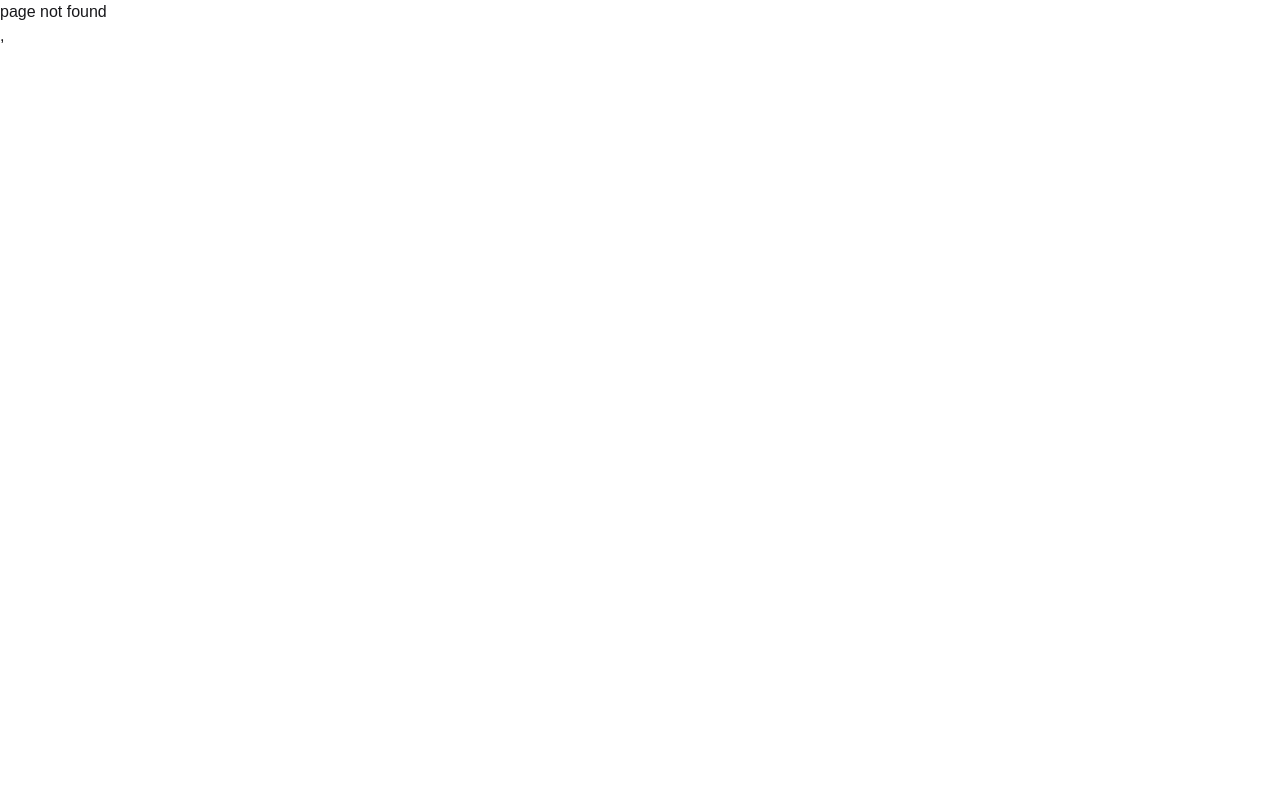
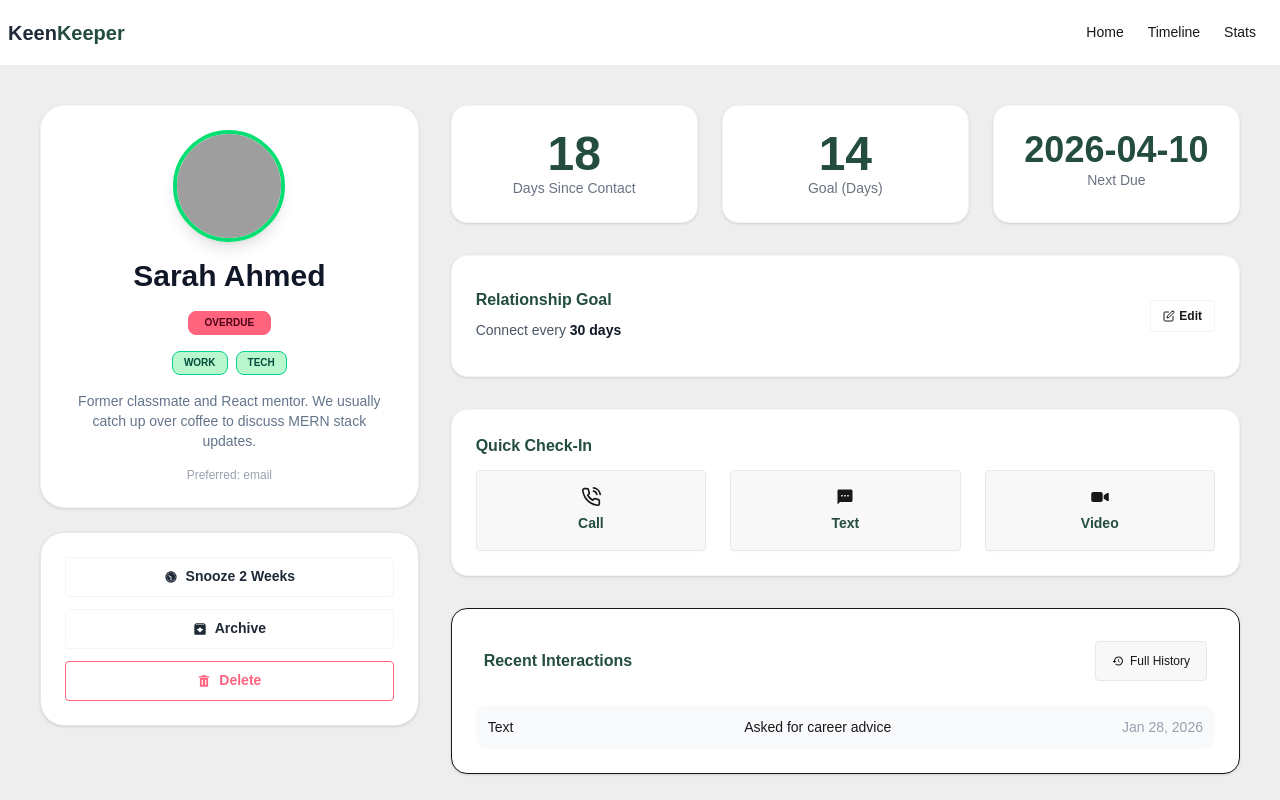
Before and after one commit to md-morsalin10/A07-kin-keeper-Keep-Your-Friendships-Alive, a React (Vite) app: page /1 in a window 1280 px wide. Before the commit this address had no page. Shown: the top 800 px of the page. Built offline with nearby package versions, Linux system fonts and the light colour scheme; grey boxes are pictures that could not be loaded.

Commit message:
details section complted

```diff
--- a/src/components/HomeSection/AllFriendsCard/AllFriendsCard.jsx
+++ b/src/components/HomeSection/AllFriendsCard/AllFriendsCard.jsx
@@ -1,10 +1,9 @@
 import { use } from "react";
 import SingleFriendCard from "./SingleFriendCard";
 
-const friendsPromise = fetch("/data.json").then(res=> res.json())
+const AllFriendsCard = ({ friendsPromise }) => {
 
-const AllFriendsCard = () => {
-   const friendsData = use(friendsPromise);
+    const friendsData = use(friendsPromise);
 
 
     return (
@@ -13,7 +12,7 @@ const AllFriendsCard = () => {
             <h1 className="text-[#1F2937] font-semibold text-2xl py-2">Your Friends</h1>
             <div className="grid  grid-cols-1 md:grid-cols-2 lg:grid-cols-4 gap-5">
                 {
-                    friendsData.map(friend=> <SingleFriendCard friend={friend} key={friend.id}></SingleFriendCard>)
+                    friendsData.map(friend => <SingleFriendCard friend={friend} key={friend.id}></SingleFriendCard>)
                 }
             </div>
         </div>
--- a/src/components/HomeSection/AllFriendsCard/SingleFriendCard.jsx
+++ b/src/components/HomeSection/AllFriendsCard/SingleFriendCard.jsx
@@ -1,11 +1,12 @@
 import React from 'react';
+import { Link } from 'react-router';
 
 const SingleFriendCard = ({ friend }) => {
     console.log(friend);
-    const { name, days_since_contact, picture, tags, status } = friend
+    const {id, name, days_since_contact, picture, tags, status } = friend
 
     return (
-        <div className='border border-gray-50 rounded-2xl shadow-2xl bg-white p-5'>
+        <Link to={`/${id}`} className='border border-gray-50 rounded-2xl shadow-2xl bg-white p-5'>
             <div className='flex justify-center items-center'>
                 <div className='flex justify-center items-center h-24 w-24 rounded-full overflow-hidden border-2 border-gray-100 mb-4'>
                     <img src={picture} className='h-full w-full object-cover' alt="" />
@@ -21,7 +22,7 @@ const SingleFriendCard = ({ friend }) => {
                     <p className={`${status === "overdue" ? "badge badge-error": status === "almost due" ? "badge badge-warning" : "badge badge-success"}`}>{status}</p>
                 </div>
             </div>
-        </div>
+        </Link>
     );
 };
 
--- a/src/main.jsx
+++ b/src/main.jsx
@@ -7,6 +7,7 @@ import RootLayout from './layout/RootLayout';
 import HomePage from './pages/HomePage/HomePage';
 import StatsPage from './pages/StatsPage/StatsPage';
 import Timeline from './pages/Timeline/Timeline';
+import FriendsDetails from './pages/FriendsDetails/FriendsDetails';
 
 const router = createBrowserRouter([
   {
@@ -16,6 +17,11 @@ const router = createBrowserRouter([
       {
         path: "/",
         element: <HomePage/>
+      },
+       {
+        path:"/:id",
+        loader: () => fetch('/data.json'),
+        element: <FriendsDetails/>
       },
       {
         path:"/timeline",
--- /dev/null
+++ b/src/pages/FriendsDetails/FriendsDetails.jsx
@@ -0,0 +1,119 @@
+import React from 'react';
+import { BiSolidTrash } from 'react-icons/bi';
+import { FiEdit, FiPhoneCall } from 'react-icons/fi';
+import { IoIosVideocam, IoMdArchive, IoMdClock, IoMdText } from 'react-icons/io';
+import { MdHistory } from 'react-icons/md';
+import { useLoaderData, useParams } from 'react-router';
+
+const FriendsDetails = () => {
+    const params = useParams()
+    const friendsData = useLoaderData();
+    const expectedFriends = friendsData.find((friend) => friend.id == params.id);
+    console.log("from details", expectedFriends);
+    const { name, days_since_contact, picture, tags, status, bio, next_due_date, goal } = expectedFriends
+
+    return (
+        <div className='bg-base-300'>
+            <div className="container mx-auto p-10 rounded-3xl pt-10">
+                <div className="grid grid-cols-1 md:grid-cols-3 gap-8">
+
+
+                    <div className="space-y-6 text-center">
+                        <div className="card p-6 border border-gray-100 bg-white rounded-3xl text-center space-y-4 shadow-sm">
+
+                            <div className='flex justify-center items-center h-28 w-28 rounded-full overflow-hidden border-4 border-green-400 shadow-lg mx-auto'>
+                                <img src={picture} className='h-full w-full object-cover' alt={name} />
+                            </div>
+                            <h2 className='text-3xl font-extrabold text-gray-900'>{name}</h2>
+
+
+                            <div className='text-center'>
+                                <div className={`${status === "overdue" ? 'badge-error' : 'badge-success'} badge uppercase text-[10px] font-bold px-4 py-1.5`}>
+                                    {status}
+                                </div>
+                            </div>
+                            <div className='flex gap-2 justify-center'>
+                                {tags.map((tag, i) => <span key={i} className='badge badge-success bg-green-200 uppercase text-[10px] font-bold'>{tag}</span>)}
+                            </div>
+                            <p className='text-[#64748B] text-sm'>{bio}</p>
+                            <p className='text-xs text-gray-400'>Preferred: email</p>
+                        </div>
+
+
+                        <div className="card p-6 border border-gray-200 bg-white rounded-3xl space-y-3 shadow-sm">
+                            <button className="btn btn-block btn-outline border-gray-100 flex text-[#1F2937] gap-2"><IoMdClock /> Snooze 2 Weeks</button>
+                            <button className="btn btn-block btn-outline border-gray-100 flex gap-2 text-[#1F2937] "><IoMdArchive /> Archive</button>
+                            <button className="btn btn-block btn-error btn-outline flex gap-2"><BiSolidTrash /> Delete</button>
+                        </div>
+                    </div>
+
+                    <div className="col-span-1 md:col-span-2 space-y-8">
+
+                        <div className="grid grid-cols-1 md:grid-cols-3 gap-6">
+                            <div className="card p-6 border border-gray-100 bg-white rounded-2xl text-center shadow-sm">
+                                <h2 className="text-5xl font-bold text-[#244D3F]">{days_since_contact}</h2>
+                                <p className="text-gray-500 text-sm">Days Since Contact</p>
+                            </div>
+                            <div className="card p-6 border border-gray-100 bg-white rounded-2xl text-center shadow-sm">
+                                <h2 className="text-5xl font-bold text-[#244D3F]">{goal}</h2>
+                                <p className="text-gray-500 text-sm">Goal (Days)</p>
+                            </div>
+                            <div className="card p-6 border border-gray-100 bg-white rounded-2xl text-center shadow-sm">
+                                <h2 className="text-4xl font-bold text-[#244D3F]">{next_due_date}</h2>
+                                <p className="text-gray-500 text-sm">Next Due</p>
+                            </div>
+                        </div>
+
+
+                        <div className="space-y-8">
+                            <div className="flex justify-between p-6 border border-gray-100 bg-white rounded-2xl space-y-3 shadow-sm">
+                                <div>
+                                    <h3 className="text-[#244D3F] font-bold py-2">Relationship Goal</h3>
+                                    <p className="text-sm text-gray-600">Connect every <span className='font-bold text-gray-900'>30 days</span></p>
+                                </div>
+                                <div className='flex justify-center items-center'>
+                                    <button className="btn btn-sm btn-ghost border-gray-100  gap-1"> <FiEdit /> Edit</button>
+                                </div>
+                            </div>
+                            <div className="card p-6 border border-gray-100 bg-white rounded-2xl shadow-sm">
+                                <h3 className="text-[#244D3F] font-bold mb-3">Quick Check-In</h3>
+                                <div className="grid grid-cols-1 md:grid-cols-3 gap-6">
+                                    <div className='flex flex-col justify-center items-center py-4 btn h-full'>
+                                        <FiPhoneCall className='h-5 w-5' />
+                                        <button className=" btn-outline border-gray-100  text-[#244D3F]">Call</button>
+                                    </div>
+                                    <div className='flex flex-col justify-center items-center py-4 btn h-full'>
+                                        <IoMdText className='h-5 w-5' />
+                                        <button className="border-gray-100 text-[#244D3F]">Text</button>
+                                    </div>
+                                    <div className='flex flex-col justify-center items-center py-4 btn h-full'>
+                                        <IoIosVideocam className='h-5 w-5' />
+                                        <button className="border-gray-100 text-[#244D3F]">Video</button>
+                                    </div>
+                                </div>
+                            </div>
+                        </div>
+
+
+                        <div className="card p-6 border bg-white rounded-2xl space-y-4 shadow-sm">
+                            <div className='flex justify-between items-center p-2'>
+                                <h3 className="text-[#244D3F] font-bold">Recent Interactions</h3>
+                                <p className='text-[12px] btn font-medium '><MdHistory /> Full History</p>
+                            </div>
+                            <div className="space-y-3">
+
+                                <div className="flex justify-between items-center text-sm p-3 bg-gray-50 rounded-xl">
+                                    <div className='flex gap-2'> Text</div>
+                                    <p>Asked for career advice</p>
+                                    <p className='text-gray-400'>Jan 28, 2026</p>
+                                </div>
+                            </div>
+                        </div>
+                    </div>
+                </div>
+            </div>
+        </div>
+    );
+};
+
+export default FriendsDetails;
--- a/src/pages/HomePage/HomePage.jsx
+++ b/src/pages/HomePage/HomePage.jsx
@@ -1,15 +1,18 @@
-import React from 'react';
+import React, { Suspense } from 'react';
 import HomeContent from '../../components/HomeSection/HomeContent';
 import CardSection from '../../components/HomeSection/CardSection';
 import AllFriendsCard from '../../components/HomeSection/AllFriendsCard/AllFriendsCard';
 
+const friendsPromise = fetch("/data.json").then(res => res.json());
+
 const HomePage = () => {
-
     return (
         <div className='bg-base-200 pb-20'>
-            <HomeContent/>
-            <CardSection/>
-            <AllFriendsCard/>
+            <HomeContent />
+            <CardSection />
+            <Suspense fallback={<p>Loading.......</p>}>
+                <AllFriendsCard friendsPromise={friendsPromise} />
+            </Suspense>
         </div>
     );
 };
```
